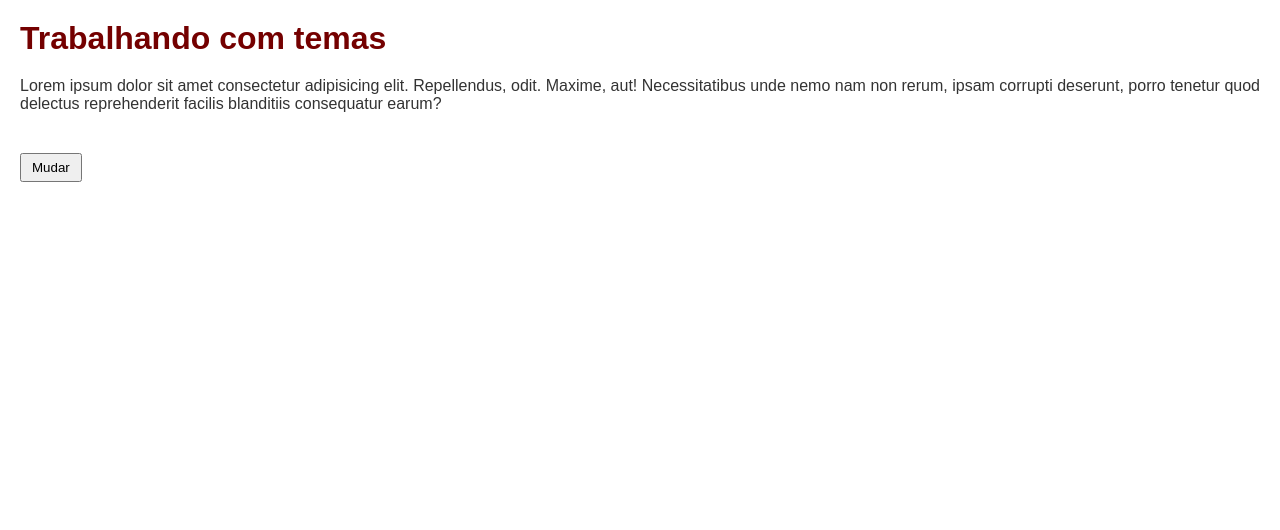
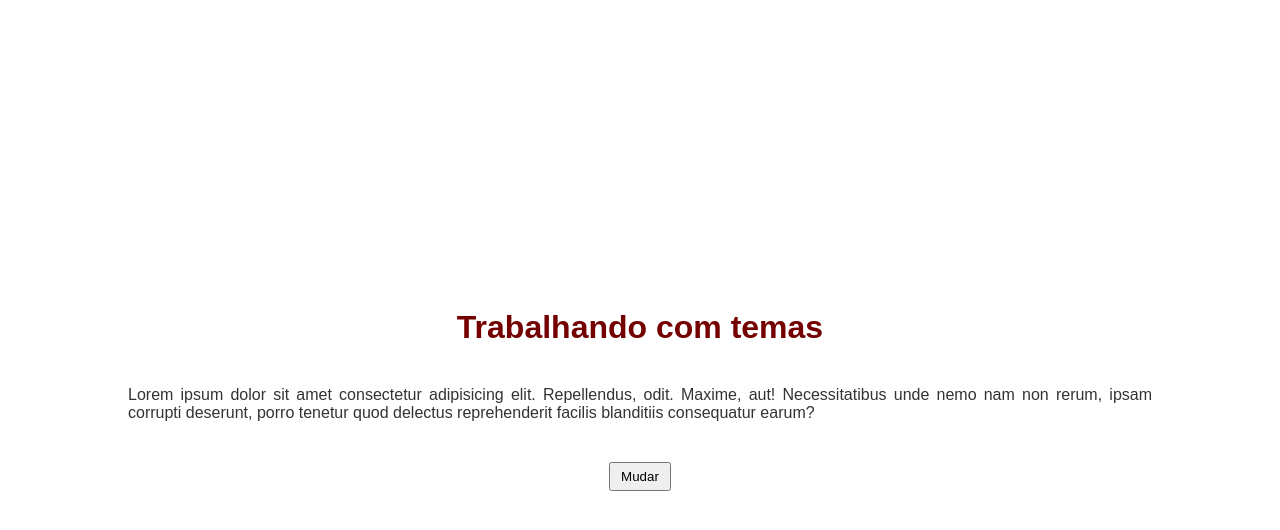
Before and after one commit to JoaoRoccella/tema-escuro, a plain HTML site: page index.html in a window 1280 px wide. Drawn offline with Linux system fonts and the light colour scheme.

Commit message:
Adicionando comentários ao código

```diff
--- a/style.css
+++ b/style.css
@@ -1,16 +1,22 @@
-/* Reset */
+/* Reset beeeem básico */
 * {
     margin: 0;
     padding: 0;
     box-sizing: content-box;
 }
 
+/*
+* Estas variáveis serão aplicadas ao elemento root, ou seja, o <html>
+*/
 :root {
     --background-color: #fff;
     --primary-color: #333;
     --secondary-color: #740000;
 }
 
+/*
+* Estas variáveis sobrescreverão as padrão do elemento root
+*/
 [data-theme='escuro'] {
     --background-color: #333;
     --primary-color: #fff;
@@ -19,25 +25,40 @@
 
 body {
     font-family: 'Arial', sans-serif;
-    background-color: var(--background-color);
-    transition: background .3s;
+    display: flex;
+    flex-direction: column;
+    justify-content: center;
+    align-items: center;
+    height: 100vh;
 }
 
 h1,
-p,
+p {
+    margin: 20px;
+}
+
+p {
+    text-align: justify;
+    width: 80%;
+}
+
 button {
-    margin: 20px;
+    margin: 20px auto;
+    padding: 5px 10px;
+}
+
+/*
+ * Abaixo estão as propriedades importantes
+ * nos elementos que farão a diferença
+ * na definição de um novo tema da página
+ */
+
+body {
+    color: var(--primary-color);
+    background-color: var(--background-color);
+    transition: background .3s;
 }
 
 h1 {
     color: var(--secondary-color);
 }
-
-p {
-    color: var(--primary-color);
-    text-align: justify;
-}
-
-button {
-    padding: 5px 10px;
-}
```
Also changed, not shown: temas.js (+13 -1 lines).
